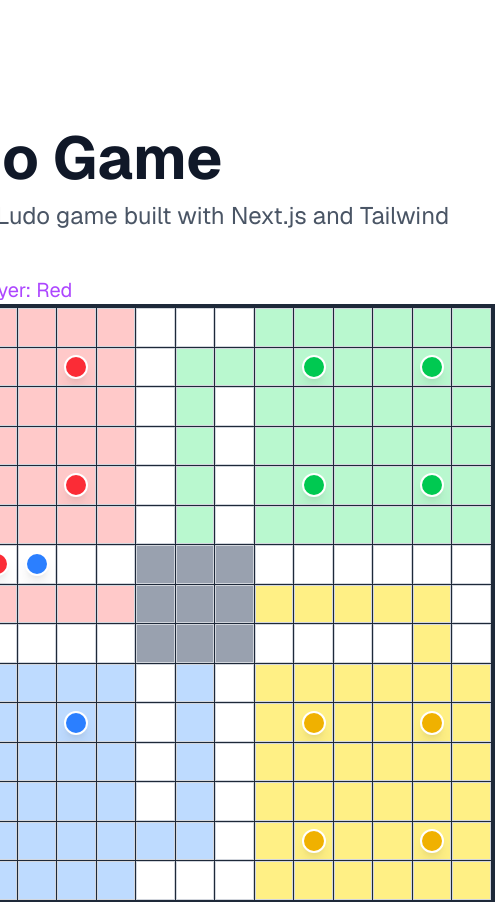
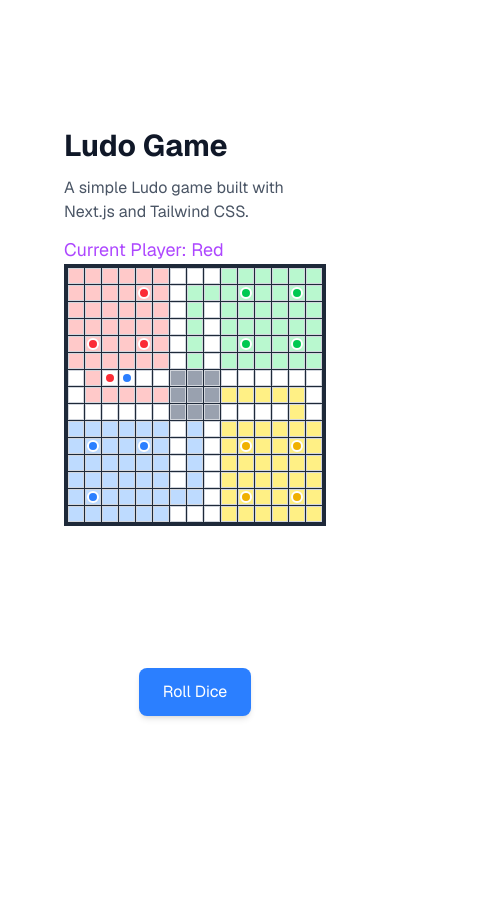
Before and after one commit to zeeshanhaider5121472/ludo-game, a Next.js app: page / in a window 390 px wide. Shown: the top 902 px of the page, 495 px wide, since content can reach past the window. After the commit the page ends 844 px from the top, so only its background shows below. Built offline with nearby package versions, Linux system fonts and the light colour scheme.

Commit message:
Mobile responsiveness works

```diff
--- a/app/page.tsx
+++ b/app/page.tsx
@@ -479,14 +479,14 @@ export default function Home() {
     <div className="flex flex-col flex-1 items-center justify-center bg-zinc-50 font-sans dark:bg-black">
       <main className="flex flex-1 w-full max-w-3xl flex-col items-center justify-between py-32 px-16 bg-white dark:bg-black sm:items-start">
         <div>
-          <h1 className="text-6xl font-bold text-gray-900 dark:text-white">
+          <h1 className="text-3xl sm:text-6xl font-bold text-gray-900 dark:text-white">
             Ludo Game
           </h1>
 
-          <p className="mt-3 text-2xl text-gray-600 dark:text-gray-300">
+          <p className="mt-3 text-base sm:text-2xl text-gray-600 dark:text-gray-300">
             A simple Ludo game built with Next.js and Tailwind CSS.
           </p>
-          <p className="mt-3 text-xl text-purple-500 dark:text-gray-300">
+          <p className="mt-3 text-lg sm:text-xl text-purple-500 dark:text-gray-300">
             Current Player:{" "}
             {currentPlayer === "red"
               ? "Red"
@@ -498,7 +498,7 @@ export default function Home() {
           </p>
 
           {/* Game Board and Players */}
-          <div className="grid grid-cols-15 grid-rows-15 w-150 h-150 border-4 border-gray-800 gap-px bg-gray-800">
+          <div className="grid grid-cols-15 grid-rows-15 w-full max-w-150 aspect-square border-4 border-gray-800 gap-px bg-gray-800">
             {boardIds.map((id) => {
               return (
                 <div
@@ -518,7 +518,7 @@ export default function Home() {
                       token === id ? (
                         <div
                           key={`${player}-${token}`}
-                          className={`w-6 h-6 rounded-full shadow-lg border-2 border-white ${color}`}
+                          className={`w-4/5 h-4/5 rounded-full shadow-lg border-2 border-white ${color}`}
                         />
                       ) : null,
                     ),
@@ -529,10 +529,11 @@ export default function Home() {
           </div>
         </div>
         {/* Dice */}
-        <div className="mt-4">
+        <div className="mt-6 flex flex-col items-center gap-4">
+          <div className="flex flex-wrap justify-center gap-3">
             <button
               onClick={rollDice}
-            className="px-6 py-3 bg-blue-500 text-white rounded-lg shadow-md disabled:bg-blue-200"
+              className="px-6 py-3 sm:px-6 sm:py-3 bg-blue-500 text-white rounded-lg shadow-md disabled:bg-blue-200"
               disabled={diceValue !== null}
             >
               Roll Dice
@@ -545,7 +546,7 @@ export default function Home() {
             (currentPlayer === "yellow" && yellowAllBase) ? (
               <button
                 onClick={() => passToNextPlayer(currentPlayer)}
-              className="px-6 py-3 ml-5 bg-yellow-500 text-white rounded-lg shadow-md"
+                className="px-6 py-3 sm:px-6 sm:py-3 ml-5 bg-yellow-500 text-white rounded-lg shadow-md"
               >
                 Pass
               </button>
@@ -553,10 +554,11 @@ export default function Home() {
 
             {/* <button
             onClick={() => checkAllTokensInBase(currentPlayer)}
-            className="px-6 py-3 ml-5 bg-green-500 text-white rounded-lg shadow-md disabled:bg-blue-200"
+            className="px-6 py-3 sm:px-6 sm:py-3 ml-5 bg-green-500 text-white rounded-lg shadow-md disabled:bg-blue-200"
           >
             Check All in Base
           </button> */}
+          </div>
 
           {diceValue && (
             <p className="mt-2 text-xl">Dice Rolled: {diceValue}</p>
```
Lines whose indentation alone changed are shown as unchanged.
